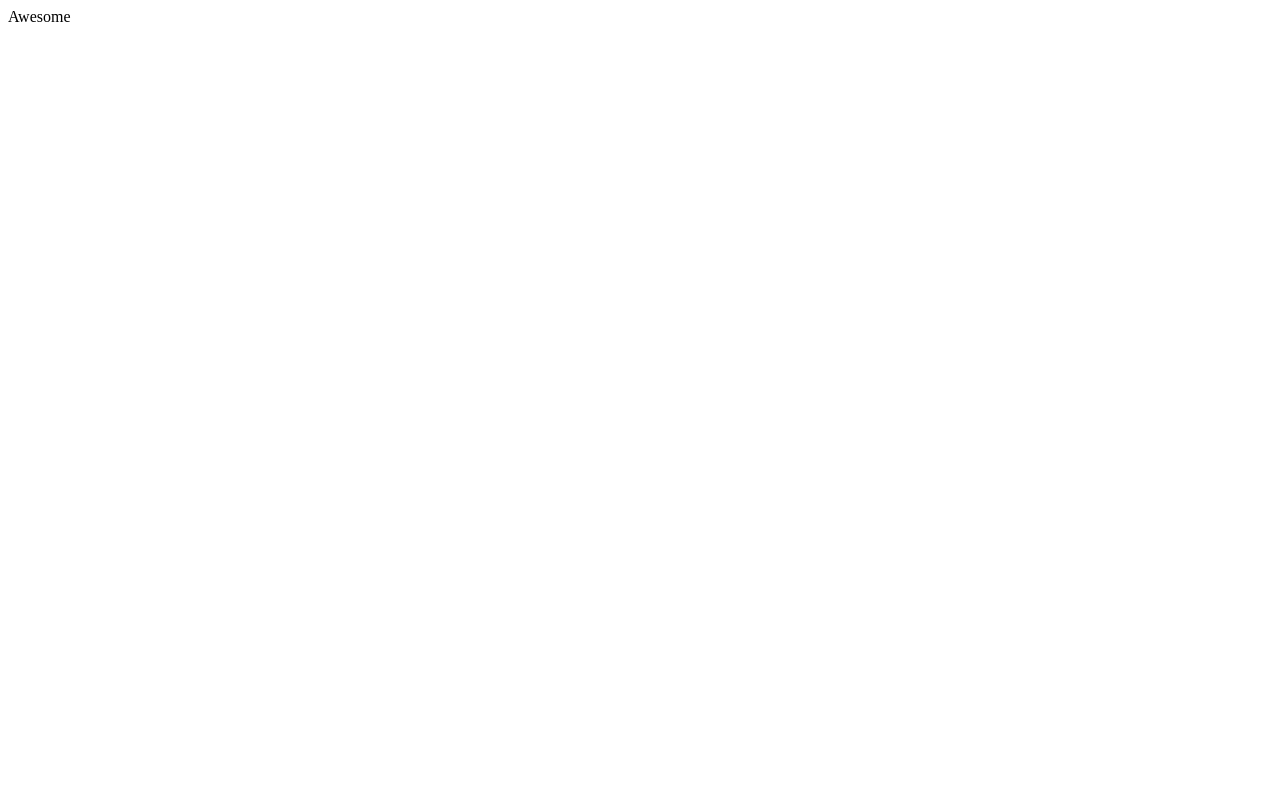
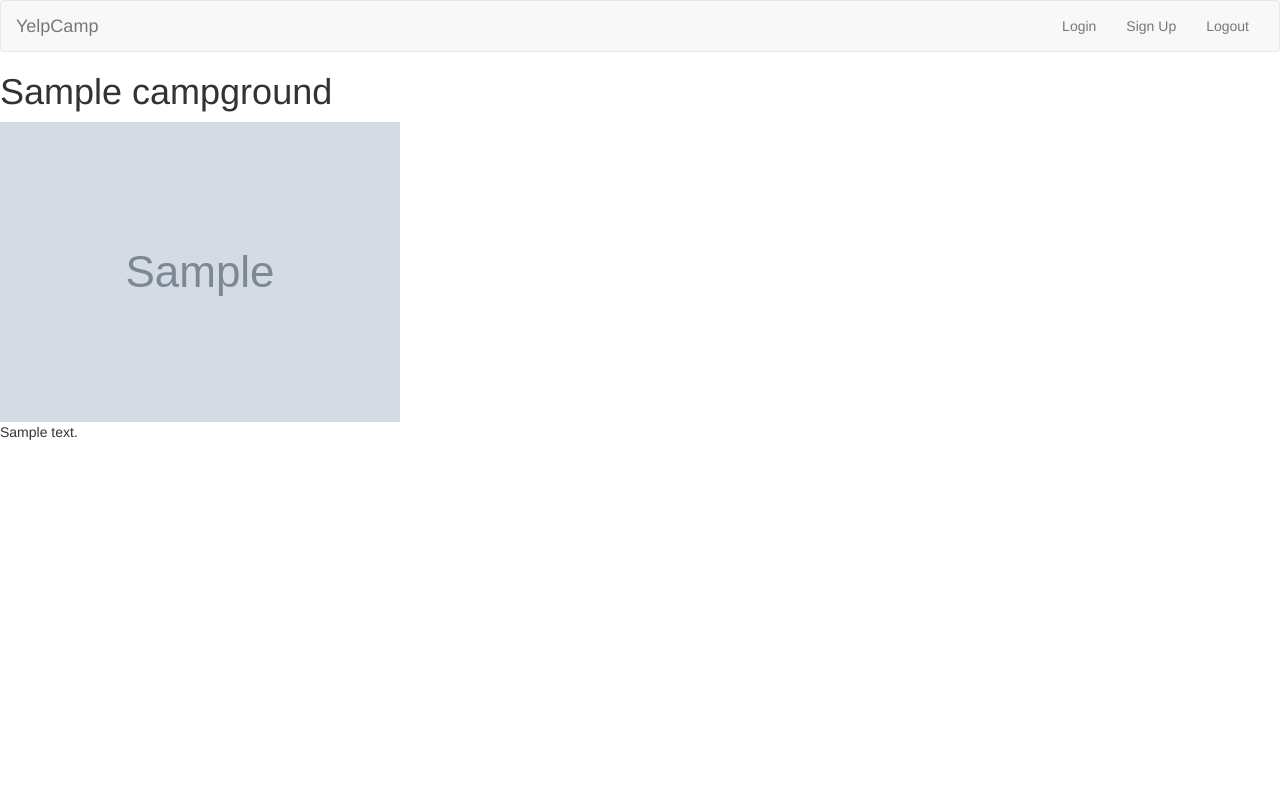
Before and after one commit to HeresJohnny5/YelpCamp, a Node server app: page /campgrounds/600000000000000000000001 in a window 1280 px wide. Before the commit the page is almost empty. Run offline with Node 20, Linux system fonts and the light colour scheme; tables that the repository leaves empty hold one stand-in row (values such as "Sample post"); grey boxes marked "Sample" are stand-in pictures; some libraries are stand-ins or nearby versions.

Commit message:
Change campground to index. Obtain campground description, which is passed along with name and image. Create show view. Change form in new view to have description input.

```diff
--- a/app.js
+++ b/app.js
@@ -20,19 +20,19 @@ var campgroundSchema = new mongoose.Schema({
 
 var Campground = mongoose.model('Campground', campgroundSchema);
 
-Campground.create(
-  {
-    name: "Mount Hood",
-    image: "https://images.unsplash.com/photo-1431512284068-4c4002298068?w=2552&ixid=dW5zcGxhc2guY29tOzs7Ozs%3D",
-    description: "This place is awesome. They filmed the outside of the shining at the hotel. On a good day you can see the Three Sisters."
-  }, function(err, campground) {
-      if(err) {
-        console.log(err);
-      } else {
-        console.log("Campground got saved to DB");
-        console.log(campground);
-      }
-  });
+// Campground.create(
+//   {
+//     name: "Mount Hood",
+//     image: "https://images.unsplash.com/photo-1431512284068-4c4002298068?w=2552&ixid=dW5zcGxhc2guY29tOzs7Ozs%3D",
+//     description: "This place is awesome. They filmed the outside of the shining at the hotel. On a good day you can see the Three Sisters."
+//   }, function(err, campground) {
+//       if(err) {
+//         console.log(err);
+//       } else {
+//         console.log("Campground got saved to DB");
+//         console.log(campground);
+//       }
+//   });
 
 app.get('/', function(req, res) {
   res.render('landing');
@@ -44,7 +44,7 @@ app.get('/campgrounds', function(req, res) {
     if(err) {
       console.log(err);
     } else {
-        res.render('campgrounds', { campgrounds: allCampgrounds });
+        res.render('index', { campgrounds: allCampgrounds });
     }
   });
 });
@@ -53,7 +53,8 @@ app.get('/campgrounds', function(req, res) {
 app.post('/campgrounds', function(req, res) {
   var campground = req.body.campground;
   var image = req.body.image;
-  var newCampground = { name: campground, image: image };
+  var description = req.body.description;
+  var newCampground = { name: campground, image: image, description: description };
 
   // campgrounds.push(newCampground);
   Campground.create(newCampground, function(err, newlyCreated) {
@@ -72,7 +73,13 @@ app.get('/campgrounds/new', function(req, res) {
 
 // SHOW - Show info. about one specific campground
 app.get('/campgrounds/:id', function(req, res) {
-  res.send("Awesome");
+  Campground.findById(req.params.id, function(err, foundCampground) {
+    if(err) {
+      console.log('Error');
+    } else {
+        res.render('show', { campground: foundCampground });
+    }
+  });
 });
 
 app.listen(process.env.PORT, process.env.IP, function() {
--- a/views/campgrounds.ejs
+++ b/views/index.ejs
@@ -23,6 +23,9 @@
           <div class="caption">
             <h4><%= campground.name %></h4>
           </div>
+          <p>
+            <a href="/campgrounds/<%= campground._id %>" class="btn btn-primary">More Info</a>
+          </p>
         </div>
       </div>
     <% }); %>
--- a/views/new.ejs
+++ b/views/new.ejs
@@ -7,10 +7,13 @@
     <div style="width: 30%; margin: 25px auto";>
       <form action='/campgrounds', method="POST">
         <div class="form-group">
-          <input type="text" class="form-control" name="campground" placeholder="Name"></input>
+          <input type="text" class="form-control" name="campground" placeholder="Name" autofocus></input>
         </div>
         <div class="form-group">
           <input type="text" class="form-control" name="image" placeholder="Image URL"></input>
+        </div>
+        <div class="form-group">
+          <input type="text" class="form-control" name="description" placeholder="Description"></input>
         </div>
         <div class="form-group">
           <button class="btn btn-primary btn-lg btn-block">Submit</button>
--- /dev/null
+++ b/views/show.ejs
@@ -0,0 +1,11 @@
+<% include partials/header %>
+
+<h1> <%= campground.name %></h1>
+
+<img src="<%= campground.image %>"></img>
+
+<p>
+    <%= campground.description %>
+</p>
+
+<% include partials/footer %>
```
